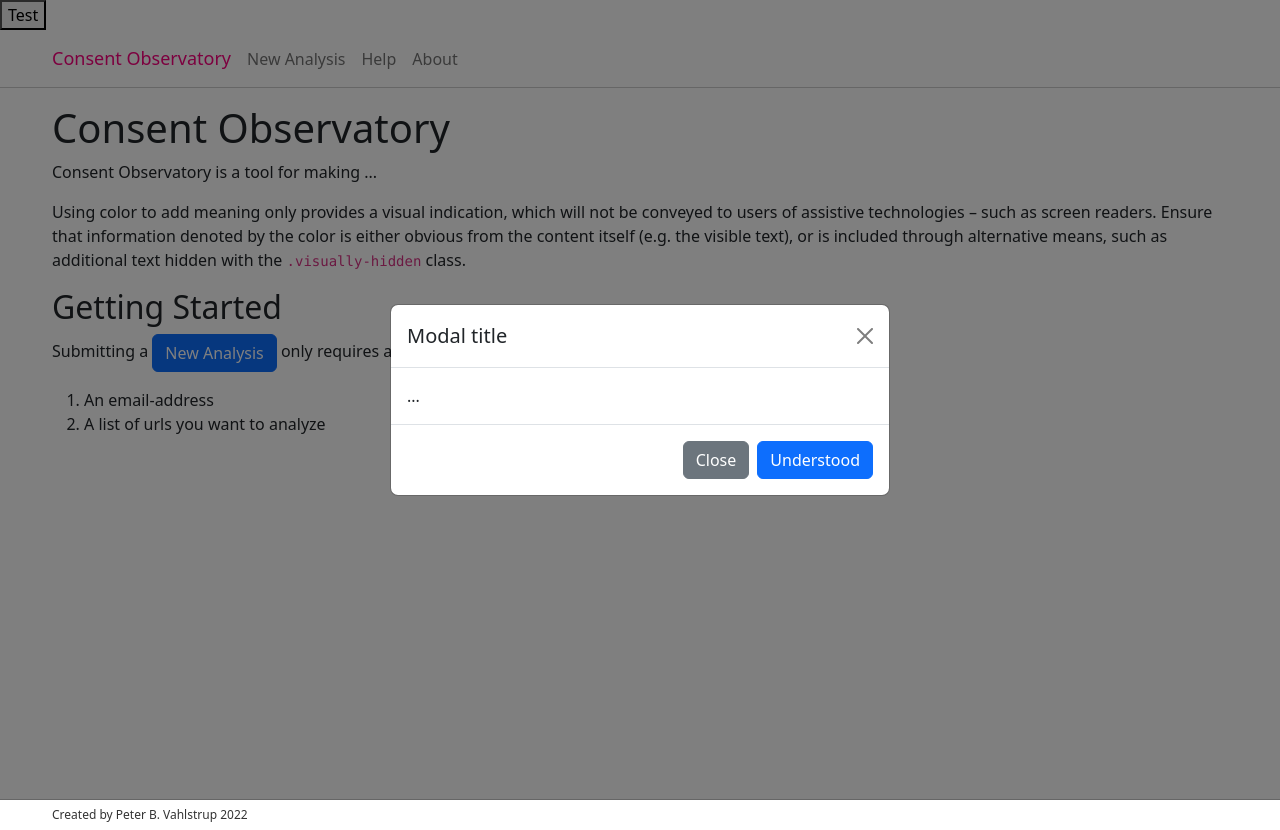
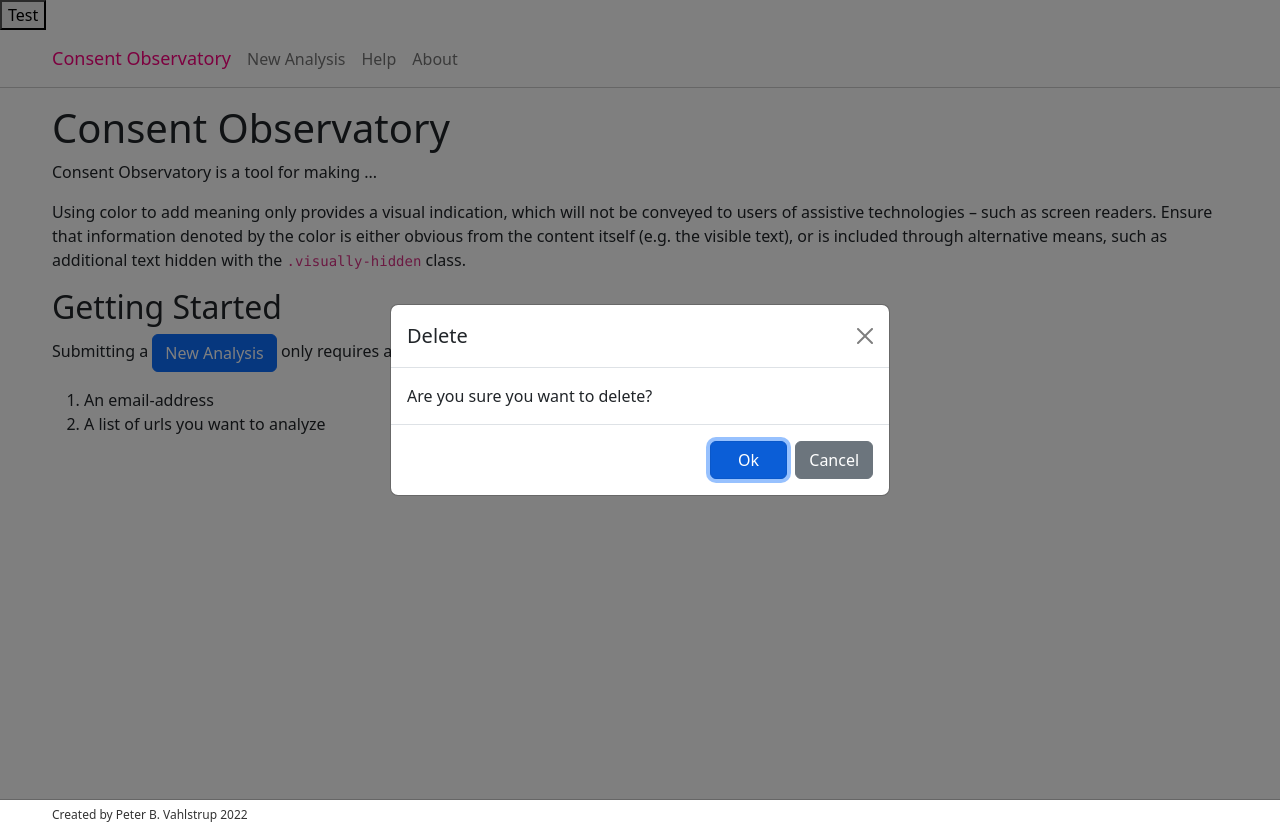
Before and after one commit to cavi-au/consent-observatory.eu, a SvelteKit app: page / in a window 1280 px wide. Both pictures are taken after a click on the button "Test". Built offline with nearby package versions, Linux system fonts and the light colour scheme.

Commit message:
wip confirm dialog

```diff
--- a/src/lib/client/components/ConfirmDialog.svelte
+++ /dev/null
@@ -1,49 +0,0 @@
-
-
-<script>
-    import { onMount, tick } from "svelte";
-
-    const BACKDROP_ID = "backdrop-boostrap-232lidw912";
-
-let show = false;
-
-
-
-// TODO den sætter også en class på body, så tjek nok lige deres js plugin og repliker hvad den gør
-
-onMount(() => {
-    let backdropHtml = `<div class="modal-backdrop fade" id="${BACKDROP_ID}"></div>`;
-    document.body.insertAdjacentHTML('beforeend', backdropHtml);
-    let backdrop =  document.querySelector(`#${BACKDROP_ID}`);
-
-    // TODO der skal nok nogle event listners på, så vi kan ryste modal ved click
-    window.requestAnimationFrame(() => {
-        show = true;
-        backdrop.classList.add('show');
-    });
-
-    return () => {
-        backdrop.remove();
-    }
-})
-
-</script>
-
-<!-- Modal -->
-<div class="modal fade" class:show style="display: block;" id="staticBackdrop" data-bs-backdrop="static" data-bs-keyboard="false" tabindex="-1" aria-labelledby="staticBackdropLabel" aria-hidden="true">
-    <div class="modal-dialog modal-dialog-centered">
-        <div class="modal-content">
-            <div class="modal-header">
-                <h5 class="modal-title" id="staticBackdropLabel">Modal title</h5>
-                <button type="button" class="btn-close" data-bs-dismiss="modal" aria-label="Close"></button>
-            </div>
-            <div class="modal-body">
-                ...
-            </div>
-            <div class="modal-footer">
-                <button type="button" class="btn btn-secondary" data-bs-dismiss="modal">Close</button>
-                <button type="button" class="btn btn-primary">Understood</button>
-            </div>
-        </div>
-    </div>
-</div>
--- /dev/null
+++ b/src/lib/client/components/bootstrap/ConfirmDialog.svelte
@@ -0,0 +1,61 @@
+
+<script>
+    import { createEventDispatcher, onMount } from "svelte";
+
+    const BACKDROP_ID = "backdrop-boostrap-232lidw912";
+
+    export let title;
+    export let message;
+
+    let show = false;
+
+    const dispatch = createEventDispatcher();
+
+    function actionChosen(confirm) {
+        dispatch('action', confirm);
+    }
+
+    //TODO  vi skal lave en focus trap så tab kører i ring inden for modal, se hvordan boostrap gør på det git repo
+    // TODO skal vi lave så man sætte type
+
+    onMount(() => {
+        let backdropHtml = `<div class="modal-backdrop fade" id="${BACKDROP_ID}"></div>`;
+        document.body.insertAdjacentHTML('beforeend', backdropHtml);
+        let backdrop =  document.querySelector(`#${BACKDROP_ID}`);
+
+        // TODO der skal nok nogle event listners på, så vi kan ryste modal ved click
+        window.requestAnimationFrame(() => {
+            show = true;
+            backdrop.classList.add('show');
+
+        });
+
+        return () => {
+            backdrop.remove();
+        }
+    });
+
+</script>
+
+<!-- Modal -->
+<div class="modal fade" class:show style="display: block;" tabindex="-1">
+    <div class="modal-dialog modal-dialog-centered">
+        <div class="modal-content">
+            <div class="modal-header">
+                <h5 class="modal-title">{title}</h5>
+                <button type="button" class="btn-close" on:click={() => actionChosen(false)}></button>
+            </div>
+            <div class="modal-body">
+                {message}
+            </div>
+            <div class="modal-footer">
+                <div class="container">
+                    <div class="row justify-content-end">
+                        <button type="button" class="btn btn-primary col-2" autofocus on:click={() => actionChosen(true)}>Ok</button>
+                        <button type="button" class="btn btn-secondary col-2 ms-2" on:click={() => actionChosen(false)}>Cancel</button>
+                    </div>
+                </div>
+            </div>
+        </div>
+    </div>
+</div>
--- a/src/routes/+layout.svelte
+++ b/src/routes/+layout.svelte
@@ -3,7 +3,7 @@
 	import { page } from "$app/stores";
 	import BoostrapCollapse from "$lib/client/components/bootstrap/BoostrapCollapse.svelte";
 	import AlertStreamer from "$lib/client/components/AlertStreamer.svelte";
-	import ConfirmDialog from "$lib/client/components/ConfirmDialog.svelte";
+	import ConfirmDialog from "$lib/client/components/bootstrap/ConfirmDialog.svelte";
 
 	let alertStreamer;
 	let confirmDialogContext;
@@ -40,10 +40,10 @@
 	}
 </script>
 
-<button on:click={async () => await appContext.showConfirmDialog('test', 'message')}>Test</button>
+<button on:click={async () => await appContext.showConfirmDialog('Delete', 'Are you sure you want to delete?')}>Test</button>
 
 {#if confirmDialogContext}
-	<ConfirmDialog on:action={onConfirmDialogResult} />
+	<ConfirmDialog title={confirmDialogContext.title} message={confirmDialogContext.message} on:action={onConfirmDialogResult} />
 {/if}
 
 <div id="wrapper" class="d-flex flex-column">
```
